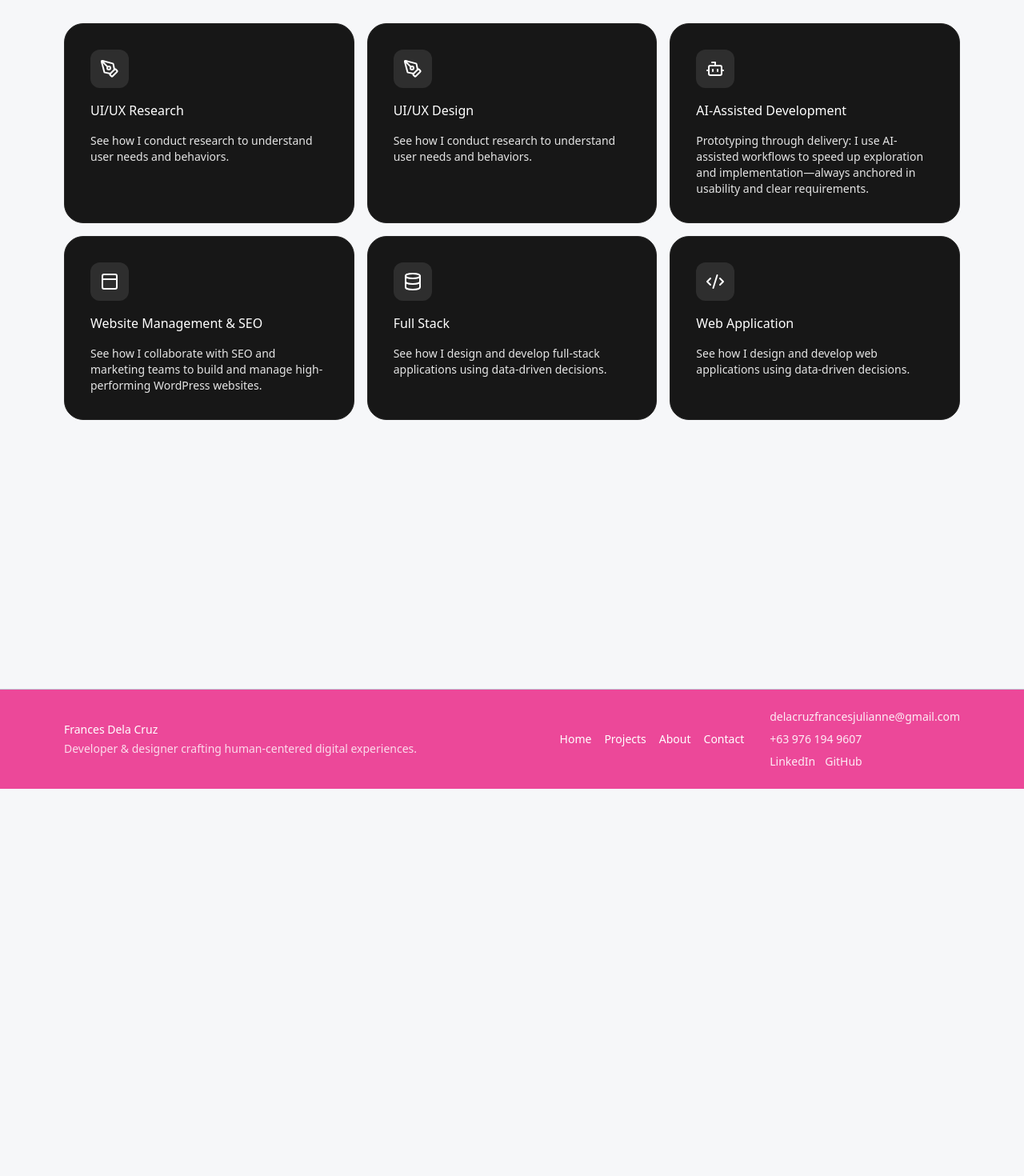
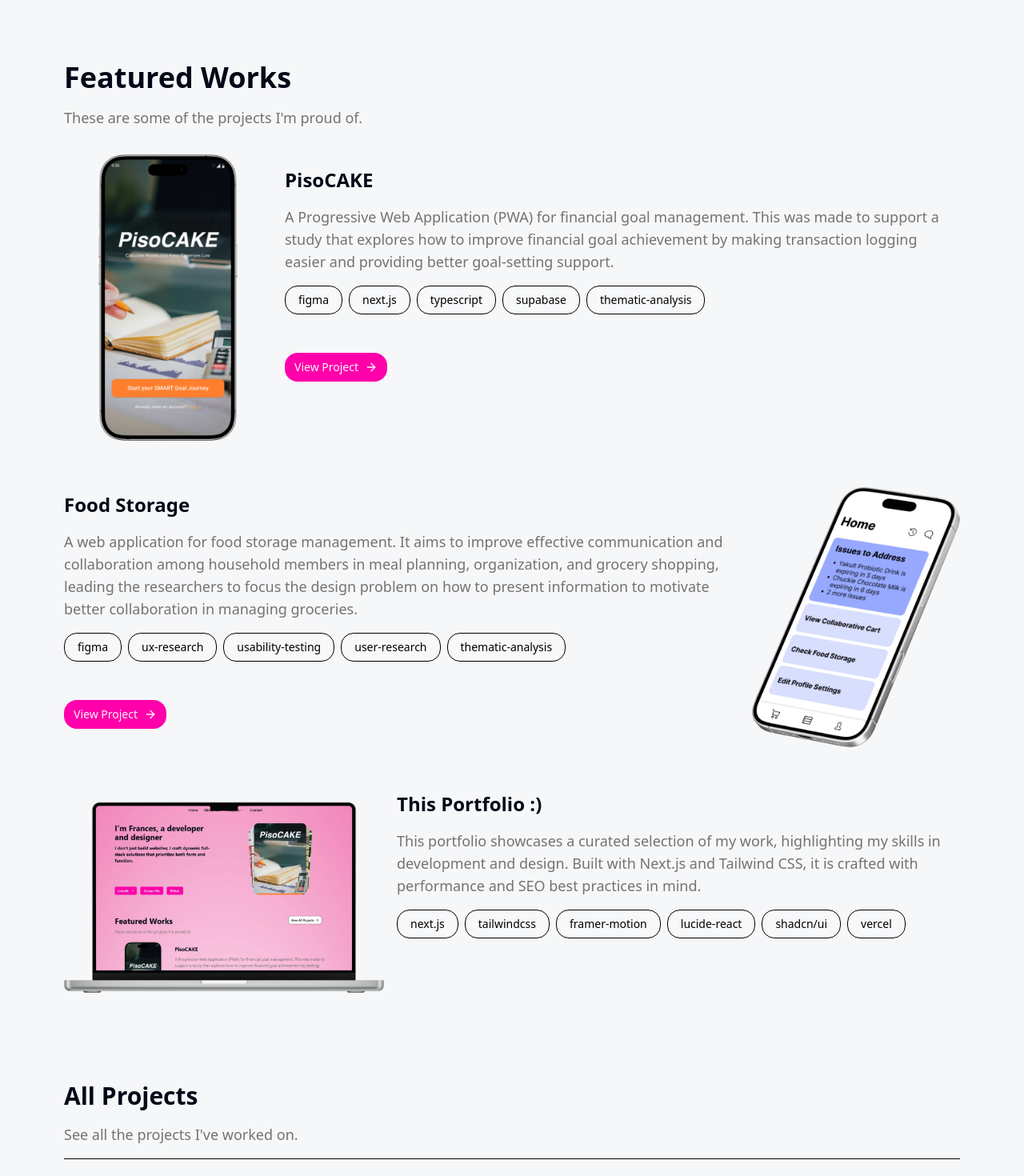
Before and after one commit to frncs-dc/portfolio, a Next.js app: page /projects in a window 1280 px wide. Shown: the part 200-1670 px from the top of the page at 80% size. Before the commit the page ends 1186 px from the top, so only its background shows below. Built offline with nearby package versions, Linux system fonts and the light colour scheme.

Commit message:
feat: changed projects page layout

```diff
--- a/package.json
+++ b/package.json
@@ -25,6 +25,7 @@
     "radix-ui": "^1.4.3",
     "react": "^19.0.0",
     "react-dom": "^19.0.0",
+    "react-icons": "^5.6.0",
     "remark": "^15.0.1",
     "remark-autolink-headings": "^7.0.1",
     "remark-html": "^16.0.1",
--- a/src/app/page.js
+++ b/src/app/page.js
@@ -25,7 +25,7 @@ export default function Home() {
                 {/* Your Content/Components */}
                 <div className="relative z-10 w-3/4 mx-auto">
                     <HeroSection />
-                    <FeaturedWorks />
+                    <FeaturedWorks showHeader />
                     <p className="text-lg text-neutral-500 mb-4">
                         Or check out the
                     </p>
--- a/src/app/projects/page.jsx
+++ b/src/app/projects/page.jsx
@@ -1,4 +1,5 @@
 import ProjectsSection from "@/components/projectsSection";
+import FeaturedWorks from "@/components/featuredWorks";
 
 export default function ProjectsPage() {
     return (
@@ -9,7 +10,13 @@ export default function ProjectsPage() {
             </p>
             <hr className="w-full border-1/2 border-black" />
             {/* Featured Projects Section */}
-            <ProjectsSection />
+            <FeaturedWorks />
+            <h2 className="text-3xl font-bold mb-4">All Projects</h2>
+            <p className="text-lg text-neutral-500 mb-4">
+                See all the projects I've worked on.
+            </p>
+            <hr className="w-full border-1/2 border-black" />
+            <ProjectsSection className="mt-12" />
         </div>
     );
 }
--- a/src/app/projects/pisocake/page.jsx
+++ b/src/app/projects/pisocake/page.jsx
@@ -6,6 +6,7 @@ export default function PisoCakePage() {
         <ResearchCaseStudyLayout
             title="PisoCAKE"
             subtitle="Designing a financial management tool that balances discipline, convenience, and the unpredictability of everyday life."
+            githubHref="https://github.com/CarlMatthewVerano/THS-ST-PisoCAKE"
             categoryLabel="UX Case Study"
             categoryDetail="Financial Management"
             tags={["UX Research", "Interaction Design", "Financial Tools"]}
--- a/src/components/featuredWorks.jsx
+++ b/src/components/featuredWorks.jsx
@@ -2,7 +2,7 @@ import Image from "next/image";
 import Link from "next/link";
 import { Button } from "@/components/ui/button";
 import { ArrowRightIcon } from "lucide-react";
-export default function FeaturedWorks() {
+export default function FeaturedWorks({ showHeader = false }) {
     const PisoCAKETechnologies = [
         "figma",
         "next.js",
@@ -37,6 +37,7 @@ export default function FeaturedWorks() {
                         These are some of the projects I'm proud of.
                     </p>
                 </div>
+                {showHeader && (
                     <Button
                         className="lg:ml-auto lg:mr-12 rounded-xl w-fit
                 bg-white text-black border border-black p-2 px-4"
@@ -44,7 +45,9 @@ export default function FeaturedWorks() {
                         <Link href="/projects">View All Projects</Link>
                         <ArrowRightIcon className="w-4 h-4" />
                     </Button>
+                )}
             </div>
+
             {/* PisoCAKE Project */}
             <div className="flex flex-col gap-4 lg:flex-row">
                 <Image
--- a/src/components/projects/ResearchCaseStudyLayout.jsx
+++ b/src/components/projects/ResearchCaseStudyLayout.jsx
@@ -8,13 +8,14 @@ import {
     BreadcrumbList,
 } from "@/components/ui/breadcrumb";
 import ContactForm from "@/components/ContactForm";
+import { Button } from "@/components/ui/button";
+import { FaGithub } from "react-icons/fa";
 
 function extractOutlineFromHtml(html) {
     if (!html) return [];
 
     const headings = [];
-    const re =
-        /<h([23])\s+id="([^"]+)"[^>]*>([\s\S]*?)<\/h\1>/g;
+    const re = /<h([23])\s+id="([^"]+)"[^>]*>([\s\S]*?)<\/h\1>/g;
 
     for (const match of html.matchAll(re)) {
         const level = Number(match[1]);
@@ -45,6 +46,7 @@ export default async function ResearchCaseStudyLayout({
         contactLabel: "View contact section",
     },
     heroVisual,
+    githubHref,
 }) {
     const html = markdownSlug ? await getProjectHtml(markdownSlug) : "";
     const outlineItems = extractOutlineFromHtml(html);
@@ -107,7 +109,25 @@ export default async function ResearchCaseStudyLayout({
                         </p>
                     ) : null}
 
-
+                    {githubHref ? (
+                        <div className="mt-4">
+                            <Button
+                                variant="outline"
+                                size="sm"
+                                asChild
+                                className="rounded-xl border-pink-200 bg-white/80 text-pink-800 shadow-sm hover:bg-pink-50"
+                            >
+                                <a
+                                    href={githubHref}
+                                    target="_blank"
+                                    rel="noopener noreferrer"
+                                >
+                                    <FaGithub />
+                                    GitHub
+                                </a>
+                            </Button>
+                        </div>
+                    ) : null}
                 </div>
 
                 <div
@@ -171,9 +191,7 @@ export default async function ResearchCaseStudyLayout({
                                         <li
                                             key={item.id}
                                             className={
-                                                item.level === 3
-                                                    ? "pl-3"
-                                                    : ""
+                                                item.level === 3 ? "pl-3" : ""
                                             }
                                         >
                                             <a
--- a/src/components/projectsSection.js
+++ b/src/components/projectsSection.js
@@ -129,7 +129,7 @@ export default function ProjectsSection() {
                     { label: "PisoCAKE", href: "/projects/pisocake" },
                     {
                         label: "Food 360: A Food Storage Management System",
-                        href: "/projects/uiux-research/food-storage",
+                        href: "/projects/uiux-research/food-storage-research",
                     },
                 ],
             },
@@ -142,7 +142,11 @@ export default function ProjectsSection() {
                 projects: [
                     {
                         label: "Food 360: A Food Storage Management System",
-                        href: "/projects/uiux-design/food-storage",
+                        href: "/projects/uiux-design/food-storage-design",
+                    },
+                    {
+                        label: "PisoCAKE: A Financial Goal Management PWA",
+                        href: "/projects/pisocake",
                     },
                 ],
             },
@@ -233,25 +237,48 @@ export default function ProjectsSection() {
                     },
                     {
                         label: "Motorcycle Parts Inventory System",
-                        href: "/projects/inventory-system",
+                        href: "https://github.com/briangabini/CSSWENG-IMS",
                     },
-                    { label: "Spotfinder", href: "/projects/spotfinder" },
                     {
-                        label: "TellTail Tasks",
-                        href: "/projects/telltail-tasks",
+                        label: "Spotfinder",
+                        href: "https://github.com/frncs-dc/SpotFinder",
+                    },
+                    {
+                        label: "TellTail Tasks: An Interactive To Do List",
+                        href: "https://github.com/frncs-dc/telltail-tasks",
                     },
                 ],
             },
             {
                 id: "web-application",
-                title: "Web Application",
+                title: "Web Applications",
                 description:
                     "See how I design and develop web applications using data-driven decisions.",
                 icon: CodeXml,
                 projects: [
                     {
-                        label: "Web Development",
-                        href: "/projects/web-development",
+                        label: "This Portfolio",
+                        href: "https://github.com/frncs-dc/portfolio",
+                    },
+                    {
+                        label: "PisoCAKE",
+                        href: "/projects/pisocake",
+                    },
+                    {
+                        label: "Motorcycle Parts Inventory System",
+                        href: "https://github.com/briangabini/CSSWENG-IMS",
+                    },
+                    {
+                        label: "My Wander Diary: A Travel Journal Mobile App",
+                        href: "https://github.com/frncs-dc/MyWanderDiary",
+                    },
+                    {
+                        label: "Spotfinder",
+                        href: "https://github.com/frncs-dc/SpotFinder",
+                    },
+                    {
+                        label: "TellTail Tasks: An Interactive To Do List",
+                        href: "https://github.com/frncs-dc/telltail-tasks",
                     },
                 ],
             },
```
Also changed, not shown: 1 other file (tests, documents, lock files or other folders). Lines whose indentation alone changed are shown as unchanged.
